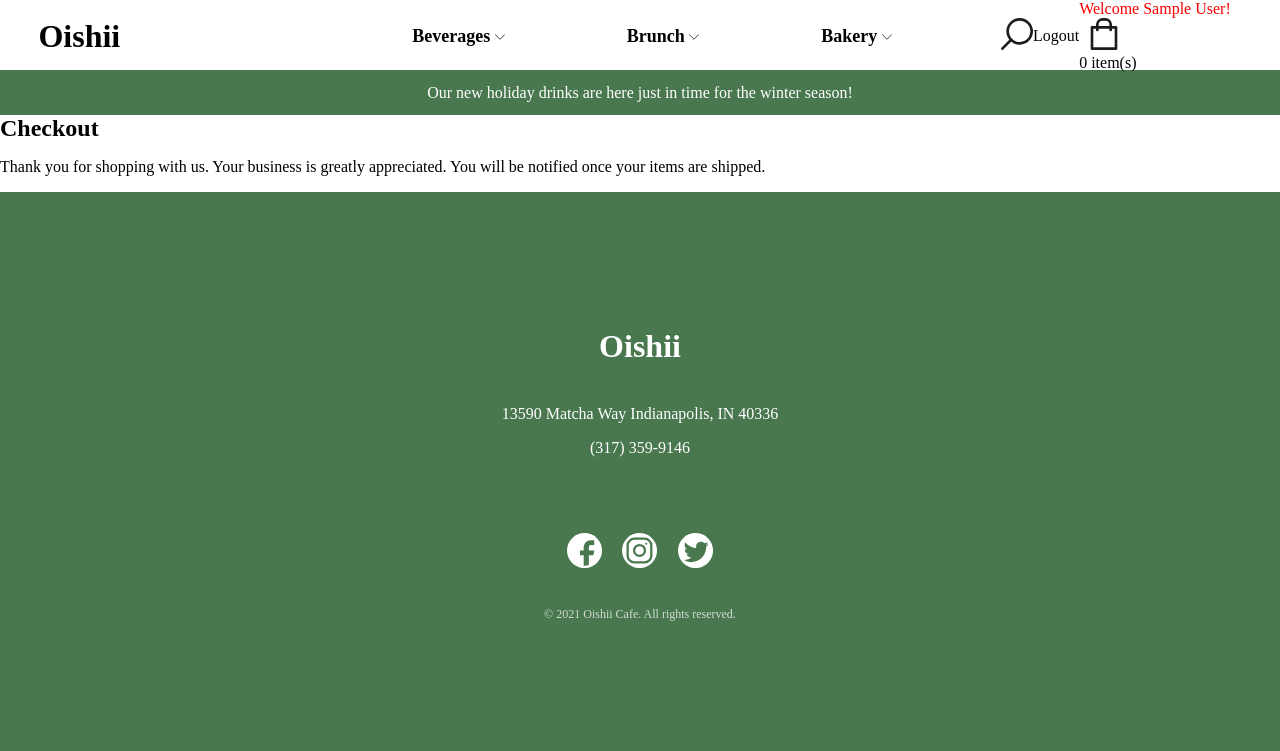
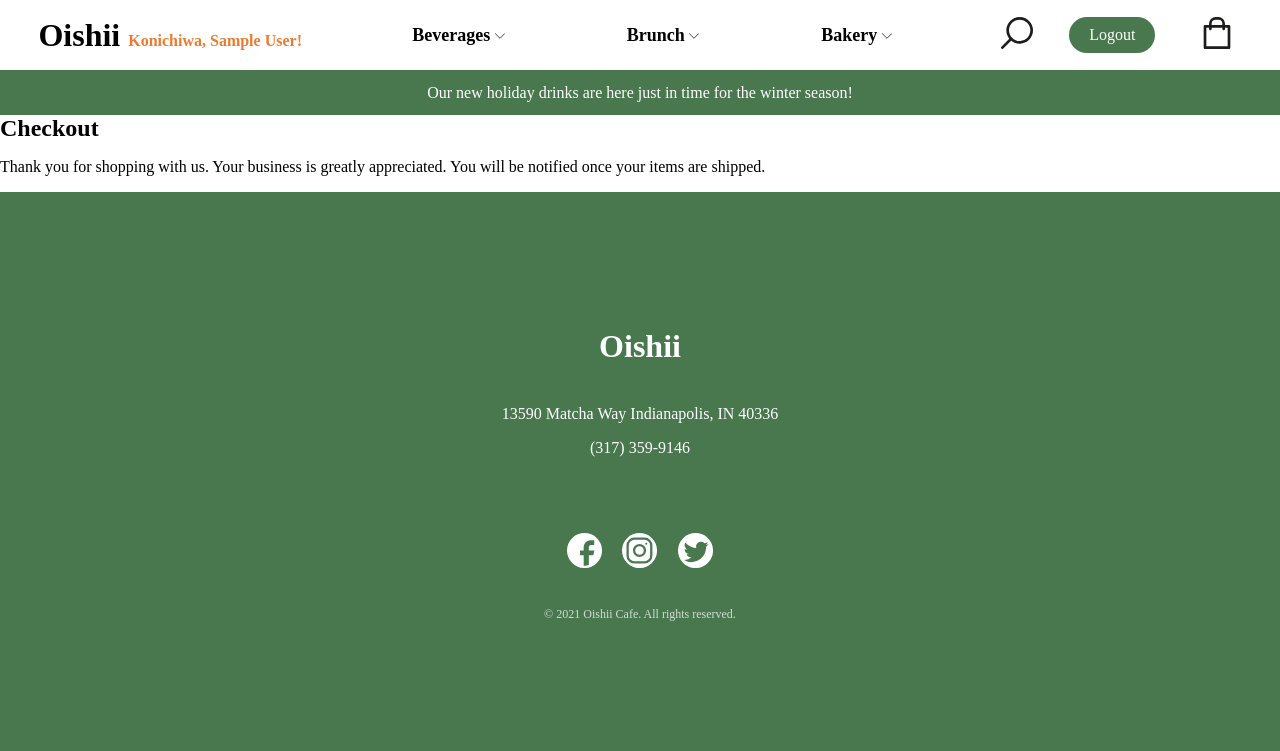
Before and after one commit to k-dicken/I210-Final, a PHP site: page /checkout.php in a window 1280 px wide. Shown: the top 751 px of the page. Run offline with PHP 8.4, Linux system fonts and the light colour scheme; the visitor is signed in with stand-in values (Sample User, id 1); some libraries are stand-ins or nearby versions; some web fonts are replaced.

Commit message:
updating header

```diff
--- a/includes/header.php
+++ b/includes/header.php
@@ -14,7 +14,7 @@ if(isset($_SESSION['cart'])) {
 }
 
 //set shopping cart image
-$shoppingcart_img = (!$count) ? "shoppingbag_empty.svg" : "shoppingbag_full.jpg";
+//$shoppingcart_img = (!$count) ? "shoppingbag_empty.svg" : "shoppingbag_full.jpg";
 
 
 //variables for a user’s login, name, and role
@@ -46,24 +46,30 @@ if (isset($_SESSION['login']) AND isset($_SESSION['name']) AND
 <div id="header">
 
     <!--the top part of the header-->
-    <div id="main-header">
+    <nav id="main-header">
         <!--logo-->
         <div id="header-logo" class="logo"><a class="p-title" href="index.php">Oishii</a>
+            <?php
+            if ($role != null) {
+                echo "<span class='greeting' style='color:#EE7B30; font-size: 16px;'>Konichiwa, $name!</style>";
+            }else {
+            }
+            ?>
 
         </div>
 
         <!--clickable category links in the middle-->
-        <nav class="nav-category-links">
+        <div class="nav-category-links">
             <button id="beveragesButton" class="p-textLarge" onclick="displayBeverages()" id="beveragesButton">Beverages
                 <img src="www/img/icons/arrow-down.svg" alt=""></button>
             <button id="brunchButton" class="p-textLarge" onclick="displayBrunch()" id="brunchButton">Brunch <img
                         src="www/img/icons/arrow-down.svg" alt=""></button>
             <button id="bakeryButton" class="p-textLarge" mouseenter="displayBakery()" id="bakeryButton" href="">Bakery
                 <img src="www/img/icons/arrow-down.svg" alt=""></button>
-        </nav>
+        </div>
 
         <!--clickable icons on the left-->
-        <nav class="nav-icon-links">
+        <div class="nav-icon-links">
             <a href="searchproducts.php"><img src="www/img/icons/search.svg" alt=""></a>
 
 
@@ -71,27 +77,37 @@ if (isset($_SESSION['login']) AND isset($_SESSION['name']) AND
             if ($role == 1) {
                 echo "<a  href='addproduct.php'><img src='www/img/icons/plus.svg'</a>";
             }
-            if (empty($login))
+            if (empty($login)){
                 echo "<a class='signin-button' style='color:white' href='userlogin.php'>SIGN IN</a>";
-            else {
-                echo "<a href='logout.php'>Logout</a>";
-                echo "<span style='color:red; margin‐left:30px'>Welcome $name!</style>";
+            }else {
+                echo "<a class='signin-button' style='color:white' href='logout.php'>Logout</a>";
+//                echo "<span style='color:red; margin‐left:30px'>Welcome $name!</style>";
             }
             ?>
 
 
             </a>
-            <a href="#"><img src="www/img/icons/<?= $shoppingcart_img ?>" alt= ""
-                             style='width: 50px; border: none'><br>
+            <a href="#"><img class="cart-img" src="www/img/icons/shoppingbag_empty.svg" alt= "" style=''>
 
-                <?php echo $count ?> item(s)
+
+
+
+                <?php
+                if ($count == 0) {
+
+                } else{
+                    echo "<div class='item-circle' style='color:white' href='#'>$count</div>";
+
+                }
+
+//                echo $count ?><!-- item(s)-->
 
 
             </a>
 
-        </nav>
+        </div>
 
-    </div>
+    </nav>
 
     <!--the bottom part of the header-->
     <div id="side-header">
--- a/register.php
+++ b/register.php
@@ -57,7 +57,7 @@ if (session_status() == PHP_SESSION_NONE) {
 }
 //create session variables
 $_SESSION['login'] = $username;
-$_SESSION['name'] = "$firstname $lastname";
+$_SESSION['name'] = "$firstname";
 $_SESSION['role'] = 2;
 
 //set login status to 3 since this is a new user.
@@ -65,4 +65,4 @@ $_SESSION['role'] = 2;
 $_SESSION['login_status'] = 3;
 
 //redirect the user to the userprofile.php page
-header("Location: userprofile.php");
+header("Location: index.php");
--- a/userverifyaccount.php
+++ b/userverifyaccount.php
@@ -29,7 +29,7 @@ if  ($query ->num_rows){
     $row = $query ->fetch_assoc();
     $_SESSION['login'] = $username;
     $_SESSION['role'] = $row['role'];
-    $_SESSION['name'] = $row['first_name'] . " " . $row['last_name'];
+    $_SESSION['name'] = $row['first_name'];
     $_SESSION['login_status'] = 1;
 }
 
@@ -38,4 +38,4 @@ if  ($query ->num_rows){
 $conn->close();
 
 //redirect to the userprofile.php page
-header("Location: userprofile.php");
+header("Location: index.php");
--- a/www/css/styles.css
+++ b/www/css/styles.css
@@ -122,6 +122,11 @@ header
 
     background-color: #FFFFFF;
 }
+#main-header .greeting{
+    /*background-color: rebeccapurple;*/
+    /*color:red;*/
+    /*margin‐left:30px;*/
+}
 
 #main-header a {
     color: black;
@@ -184,6 +189,7 @@ header
     width: 32px;
 }
 
+
 .signin-button {
     display: flex;
     align-items: center;
@@ -198,7 +204,32 @@ header
 
     background-color: #49784f;
 }
+
 .signin-button:hover {
+    background-color: #EE7B30;
+}
+#main-header .nav-icon-links a .cart-img{
+    width: 50px;
+    border: none;
+    position: relative;
+
+}
+.item-circle {
+    display: flex;
+    align-items: center;
+    justify-content: center;
+    position: absolute;
+
+    margin-left: 20px;
+    margin-top: -20px;
+
+    /*padding: 10px 20px;*/
+    border-radius: 13px;
+
+    height: 25px;
+    width: 25px;
+
+
     background-color: #EE7B30;
 }
 
```
